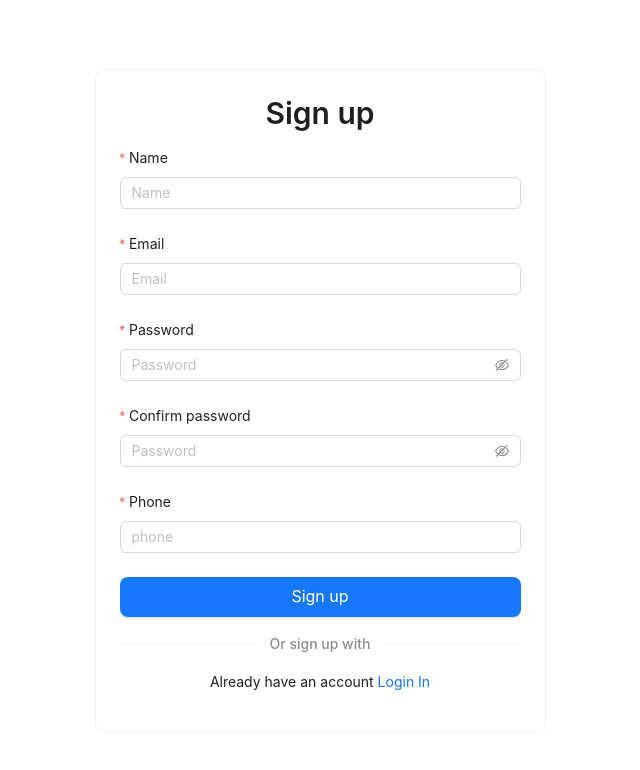
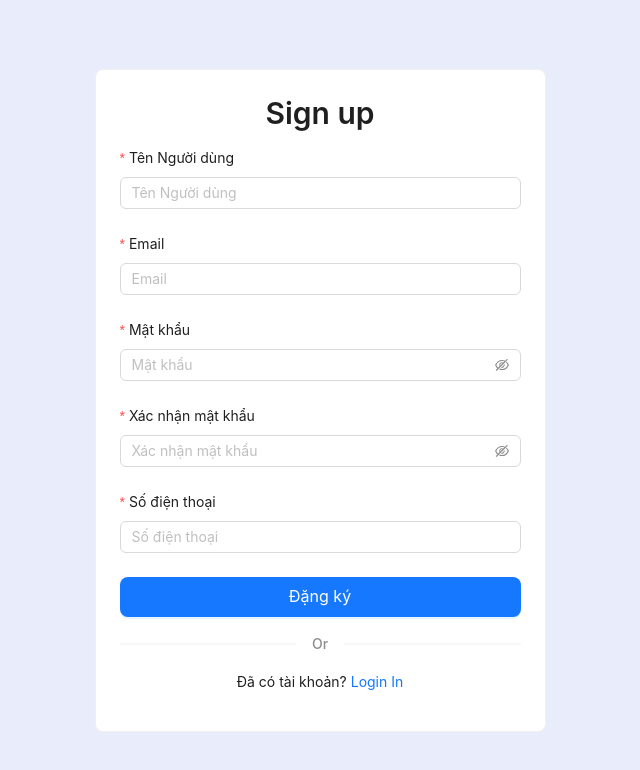
Before and after one commit to xuannam59/template-admin, a React (Vite) app: page /admin/sign-up in a window 1280 px wide. Shown: the top 770 px of the page, without its empty margins (320-960 px from the left). Built offline with nearby package versions, Linux system fonts and the light colour scheme; no server answers.

Commit message:
call login, register api

```diff
--- a/package.json
+++ b/package.json
@@ -12,6 +12,7 @@
   "dependencies": {
     "@reduxjs/toolkit": "^2.3.0",
     "antd": "^5.22.1",
+    "axios": "^1.7.7",
     "react": "^18.3.1",
     "react-dom": "^18.3.1",
     "react-redux": "^9.1.2",
--- a/src/App.css
+++ b/src/App.css
@@ -4,3 +4,7 @@
     align-items: center;
     justify-content: center;
 }
+
+.background {
+    background-color: #E9ECFB;
+}
--- /dev/null
+++ b/src/apis/axisox.customize.ts
@@ -0,0 +1,29 @@
+import axios from "axios";
+
+
+const baseURL = import.meta.env.VITE_BACKEND_URL;
+const instance = axios.create({
+    baseURL: baseURL,
+});
+
+// Add a request interceptor
+instance.interceptors.request.use(function (config) {
+    // Do something before request is sent
+    return config;
+}, function (error) {
+    // Do something with request error
+    return Promise.reject(error);
+});
+
+// Add a response interceptor
+instance.interceptors.response.use(function (response) {
+    // Any status code that lie within the range of 2xx cause this function to trigger
+    // Do something with response data
+    return response && response.data ? response.data : response;
+}, function (error) {
+    // Any status codes that falls outside the range of 2xx cause this function to trigger
+    // Do something with response error
+    return error?.response?.data ?? Promise.reject(error);
+});
+
+export default instance;
--- /dev/null
+++ b/src/apis/handleAPI.ts
@@ -0,0 +1,15 @@
+import axios from "./axisox.customize";
+
+const handleAPI = async (
+    url: string,
+    data?: any,
+    method?: 'post' | "get" | "patch" | "delete"
+) => {
+    return await axios(
+        url, {
+        method: method ?? "get",
+        data
+    });
+}
+
+export default handleAPI;
--- a/src/pages/auth/LoginPage.tsx
+++ b/src/pages/auth/LoginPage.tsx
@@ -1,21 +1,39 @@
-import { Button, Card, Checkbox, Divider, Form, Input, Typography } from "antd";
+import { Button, Card, Checkbox, Divider, Form, Input, message, notification, Typography } from "antd";
 import { useState } from "react";
 import { Link } from "react-router-dom";
+import handleAPI from "../../apis/handleAPI";
 
 const { Title, Paragraph } = Typography
 
 interface valuesForm {
     email: string;
     password: string;
-    remember: boolean;
 }
 
 const LoginPage = () => {
     const [isLoading, setIsLoading] = useState(false);
     const [form] = Form.useForm()
 
-    const handLogin = (values: valuesForm) => {
-        console.log(values);
+    const handLogin = async (values: valuesForm) => {
+        setIsLoading(true);
+        const api = "/auth/login"
+        try {
+            const res: any = await handleAPI(api, values, "post");
+            if (res.data) {
+                message.success("Đăng nhập thành công");
+                localStorage.setItem("access_token", res.data.access_token);
+            } else {
+                notification.error({
+                    message: "Có lỗi xảy ra",
+                    description: res.message,
+                    duration: 5
+                });
+            }
+        } catch (error) {
+            console.log(error)
+        } finally {
+            setIsLoading(false)
+        }
     }
 
     return (
@@ -46,33 +64,27 @@ const LoginPage = () => {
                     <Input placeholder="Email" allowClear maxLength={100} type="email" />
                 </Form.Item>
                 <Form.Item
-                    label="Password"
+                    label="Mật khẩu"
                     name="password"
                     rules={[
                         {
                             required: true,
-                            message: "Please input your password!"
+                            message: "Vui lòng nhập mật khẩu!"
                         }
                     ]}
                 >
 
-                    <Input.Password placeholder="Password" allowClear />
+                    <Input.Password placeholder="Mật khẩu" allowClear />
                 </Form.Item>
-                <div className="row">
+                <div className="row mb-3">
                     <div className="col">
-                        <Form.Item
-                            name="remember"
-                            valuePropName="checked"
-                            label={null}
-                        >
-                            <Checkbox>
-                                remember 30 days
-                            </Checkbox>
-                        </Form.Item>
+                        <Checkbox>
+                            remember 30 days
+                        </Checkbox>
                     </div>
                     <div className="col text-end">
                         <Link to={"/admin/forgot"}>
-                            forgot password
+                            Quên mật khẩu
                         </Link>
                     </div>
                 </div>
@@ -85,17 +97,17 @@ const LoginPage = () => {
                     type="primary"
                     size="large"
                 >
-                    Login
+                    Đăng nhập
                 </Button>
 
                 <Divider>
                     <Paragraph type="secondary" style={{ margin: 0 }}>
-                        Or sign in with
+                        Or
                     </Paragraph>
                 </Divider>
                 <div className="text-center">
                     <Paragraph>
-                        Don't have an account? <Link to={"/admin/sign-up"}>Sign Up</Link>
+                        Chưa có tài khoản? <Link to={"/admin/sign-up"}>Sign Up</Link>
                     </Paragraph>
                 </div>
             </Form>
--- a/src/pages/auth/RegisterPage.tsx
+++ b/src/pages/auth/RegisterPage.tsx
@@ -1,21 +1,41 @@
-import { Button, Card, Checkbox, Divider, Form, Input, Typography } from "antd";
+import { Button, Card, Checkbox, Divider, Form, Input, message, notification, Typography } from "antd";
 import { useState } from "react";
-import { Link } from "react-router-dom";
+import { Link, useNavigate } from "react-router-dom";
+import handleAPI from "../../apis/handleAPI";
 
 interface valuesForm {
-    username: string
+    name: string
     email: string;
     password: string;
     confirmPassword: string;
+    phone: string;
 }
 
 const { Title, Paragraph } = Typography
 const RegisterPage = () => {
     const [isLoading, setIsLoading] = useState(false);
     const [form] = Form.useForm()
-
-    const handLogin = (values: valuesForm) => {
-        console.log(values);
+    const navigate = useNavigate();
+    const handRegister = async (values: valuesForm) => {
+        setIsLoading(true);
+        const api = "/auth/register"
+        try {
+            const res: any = await handleAPI(api, values, "post");
+            if (res.data) {
+                message.success("Đăng ký thành công");
+                navigate("/admin/login");
+            } else {
+                notification.error({
+                    message: "Có lỗi xảy ra",
+                    description: res.message,
+                    duration: 5
+                });
+            }
+        } catch (error) {
+            console.log(error);
+        } finally {
+            setIsLoading(false)
+        }
     }
 
     return (
@@ -26,18 +46,18 @@ const RegisterPage = () => {
             <Form
                 layout="vertical"
                 form={form}
-                onFinish={handLogin}
+                onFinish={handRegister}
                 disabled={isLoading}
             >
                 <Form.Item
-                    label="Name"
+                    label="Tên Người dùng"
                     name="name"
                     rules={[{
                         required: true,
-                        message: 'Please input your name!'
+                        message: 'Không được để trống!'
                     },]}
                 >
-                    <Input placeholder="Name" maxLength={100} />
+                    <Input placeholder="Tên Người dùng" maxLength={100} />
                 </Form.Item>
 
                 <Form.Item
@@ -45,56 +65,56 @@ const RegisterPage = () => {
                     name="email"
                     rules={[{
                         required: true,
-                        message: 'Please input your email!'
+                        message: 'Không được để trống!'
                     },
                     {
                         type: "email",
-                        message: 'email is not in correct format!'
+                        message: 'Email không đúng định dạnh!'
                     }
                     ]}
                 >
                     <Input placeholder="Email" allowClear maxLength={100} type="email" />
                 </Form.Item>
                 <Form.Item
-                    label="Password"
+                    label="Mật khẩu"
                     name="password"
                     rules={[
                         {
                             required: true,
-                            message: "Please input your password!"
+                            message: "Không được để trống!"
                         }
                     ]}
                 >
 
-                    <Input.Password placeholder="Password" allowClear />
+                    <Input.Password placeholder="Mật khẩu" allowClear />
                 </Form.Item>
 
                 <Form.Item
-                    label="Confirm password"
+                    label="Xác nhận mật khẩu"
                     name="confirmPassword"
                     rules={[
                         {
                             required: true,
-                            message: "Please input your password!"
+                            message: "Không được để trống!"
                         }
                     ]}
                 >
 
-                    <Input.Password placeholder="Password" allowClear />
+                    <Input.Password placeholder="Xác nhận mật khẩu" allowClear />
                 </Form.Item>
 
                 <Form.Item
-                    label="Phone"
+                    label="Số điện thoại"
                     name="phone"
                     rules={[
                         {
                             required: true,
-                            message: "Please input your phone!"
+                            message: "Không được để trống!"
                         }
                     ]}
                 >
 
-                    <Input placeholder="phone" allowClear />
+                    <Input placeholder="Số điện thoại" allowClear />
                 </Form.Item>
                 <Button
                     onClick={() => form.submit()}
@@ -105,17 +125,17 @@ const RegisterPage = () => {
                     size="large"
                     loading={isLoading}
                 >
-                    Sign up
+                    Đặng ký
                 </Button>
 
                 <Divider>
                     <Paragraph type="secondary" style={{ margin: 0 }}>
-                        Or sign up with
+                        Or
                     </Paragraph>
                 </Divider>
                 <div className="text-center">
                     <Paragraph>
-                        Already have an account <Link to={"/admin/login"}>Login In</Link>
+                        Đã có tài khoản? <Link to={"/admin/login"}>Login In</Link>
                     </Paragraph>
                 </div>
             </Form>
--- a/src/routers/AuthRouter.tsx
+++ b/src/routers/AuthRouter.tsx
@@ -6,6 +6,7 @@ import ForgotPage from "../pages/auth/FogotPage";
 const AuthRouter = () => {
     return (
         <>
+            <div className="background">
                 <div className="container">
                     <div className="row justify-content-center align-items-center vh-100">
                         <div className="col-sm col-md-8 col-lg-6 col-xl-5 col-xxl-5">
@@ -25,6 +26,7 @@ const AuthRouter = () => {
                         </div>
                     </div>
                 </div>
+            </div>
         </>
     )
 }
```
Also changed, not shown: 1 other file (tests, documents, lock files or other folders). Lines whose indentation alone changed are shown as unchanged.
